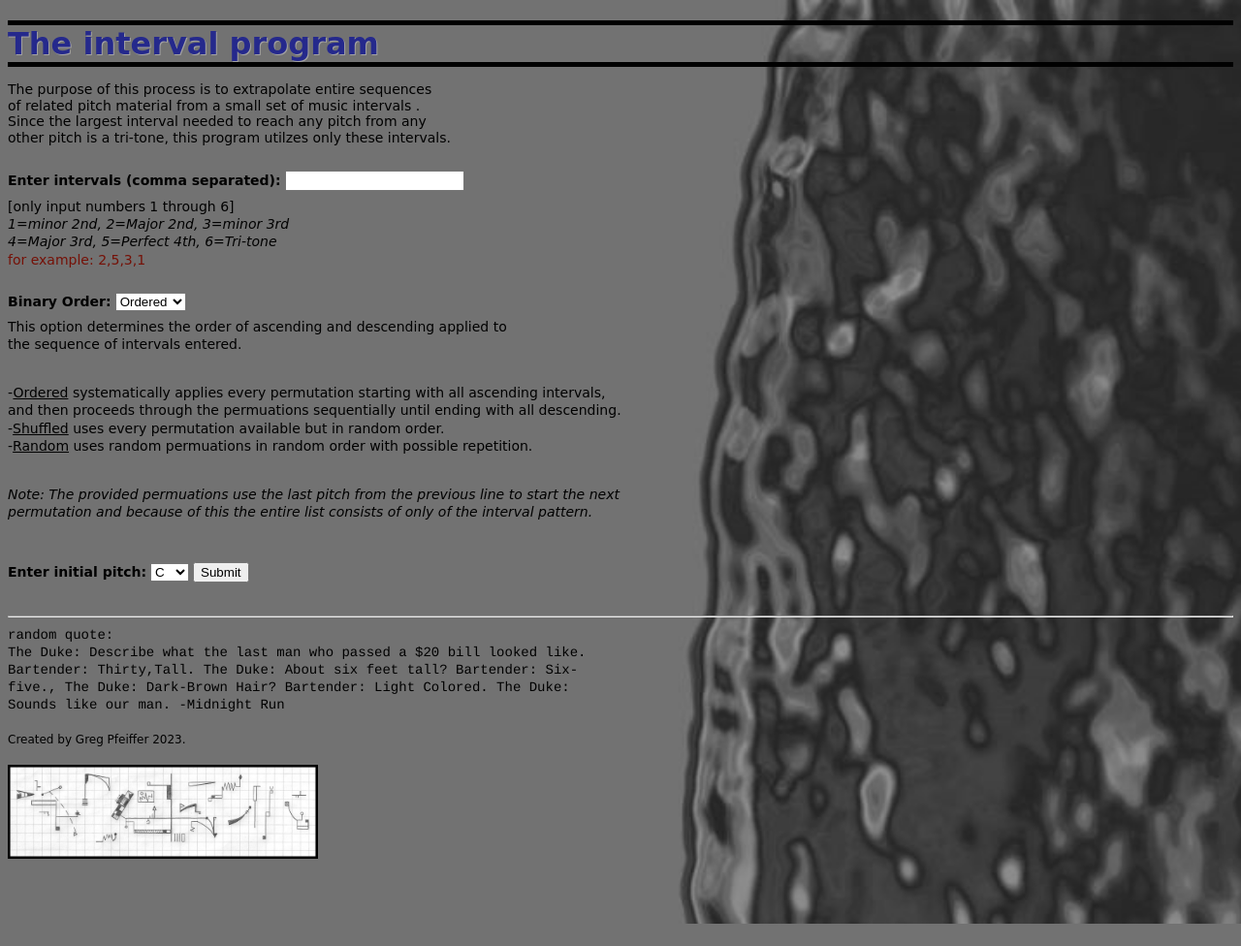
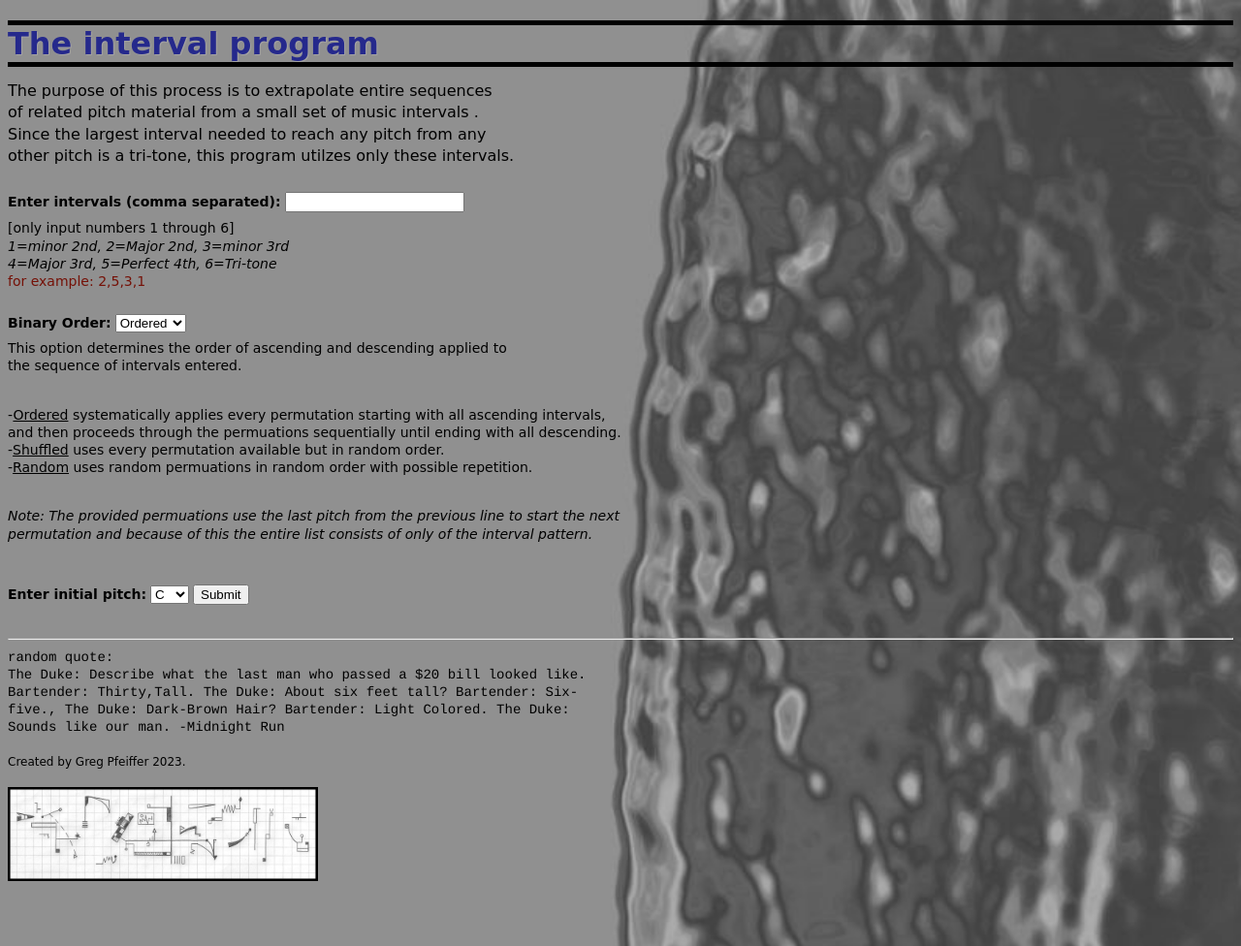
Before and after one commit to McGregor-H/music-intervals, a Flask app: page / in a window 1280 px wide. Shown: the whole page at 97% size. Before the commit the page ends 953 px from the top, so only its background shows below. Run offline with Flask 2, Linux system fonts and the light colour scheme.

Commit message:
Add files via upload

```diff
--- a/static/styles.css
+++ b/static/styles.css
@@ -1,8 +1,10 @@
 body  {
-  background-image: url("blotches_fix.jpg");
-  background-repeat: no-repeat;
-  background-size: 5000px 3750px;
+  background-image: url("blotches.jpg");
+  background-color: #909090;
+  background-size: 4500px 3375px;
 }
+
+
 .blueheader {
   font-family: dejavu sans;
   color: #25298c;
@@ -14,20 +16,190 @@ h1 {
 }
 div {
   height: 300px;
-  width: 50%;
+  width: 100%;
+  flex-wrap: wrap;
+
 
 }
+
 img {
   float: left;
 }
 span {
 	clear: left;
+	width: auto;
+	font-family: dejavu sans;
+
+
 }
 div2 {
 	clear: left;
 }
+
 .whatilike {
+	display: flex;
+	flex-wrap: wrap;
+	font-family: dejavu sans;
+	font-size:16px;
+	line-height: auto;
+}
+
+.option2 {
+	display: flex;
+	flex-wrap: wrap;
 	font-family: dejavu sans;
 	font-size:14px;
-	line-height: 0.2;
+	line-height: 0.9;
 }
+
+#slideshow {
+  overflow: hidden;
+  height: 92px;
+  width: 300px;
+  margin: 0 auto;
+  float: left;
+}
+
+.slide-wrapper {
+  width: 900px;
+  -webkit-animation: slide 24s ease infinite;
+}
+
+.slide {
+  float: left;
+  height: 92px;
+  width: 300px;
+}
+
+.slide:nth-child(1) {
+  background-image: url("111.jpg");
+}
+
+.slide:nth-child(2) {
+  background-image: url("222.jpg");
+}
+
+.slide:nth-child(3) {
+  background-image: url("333.jpg");
+}
+
+
+@-webkit-keyframes slide {
+  25% {margin-left: 0px;}
+  33% {margin-left: -300px;}
+  50% {margin-left: -300px;}
+  66% {margin-left: -600px;}
+  90% {margin-left: -600px;}
+}
+
+
+
+
+
+
+
+
+
+
+
+
+
+
+
+@media (min-width:1025px) {
+
+body  {
+  background-image: url("blotches.jpg");
+  background-repeat: repeat-y;
+  background-size: 4500px 3375px;
+}
+
+.blueheader {
+  font-family: dejavu sans;
+  color: #25298c;
+  text-shadow: 1px 1px #a4a3a3;
+}
+
+
+
+h1 {
+  border-block: 5px solid black;
+}
+div {
+  height: 300px;
+  width: 50%;
+  flex-wrap: wrap;
+
+
+}
+
+img {
+  float: left;
+}
+span {
+	clear: left;
+	width: auto;
+	font-family: dejavu sans;
+
+
+}
+div2 {
+	clear: left;
+}
+
+.whatilike {
+	display: flex;
+	flex-wrap: wrap;
+	font-family: dejavu sans;
+	font-size:16px;
+	line-height: 0.4;
+}
+.option2 {
+	display: flex;
+	flex-wrap: wrap;
+	font-family: dejavu sans;
+	font-size:14px;
+	line-height: 0.4;
+}
+
+
+#slideshow {
+  overflow: hidden;
+  height: 92px;
+  width: 300px;
+  margin: 0 auto;
+  float: left;
+}
+
+.slide-wrapper {
+  width: 900px;
+  -webkit-animation: slide 24s ease infinite;
+}
+
+.slide {
+  float: left;
+  height: 92px;
+  width: 300px;
+}
+
+.slide:nth-child(1) {
+  background-image: url("111.jpg");
+}
+
+.slide:nth-child(2) {
+  background-image: url("222.jpg");
+}
+
+.slide:nth-child(3) {
+  background-image: url("333.jpg");
+}
+
+
+@-webkit-keyframes slide {
+  25% {margin-left: 0px;}
+  33% {margin-left: -300px;}
+  50% {margin-left: -300px;}
+  66% {margin-left: -600px;}
+  90% {margin-left: -600px;}
+}
+}
```
Also changed, not shown: static/111.jpg (added), static/222.jpg (added), static/333.jpg (added), static/blotches.jpg (added).
